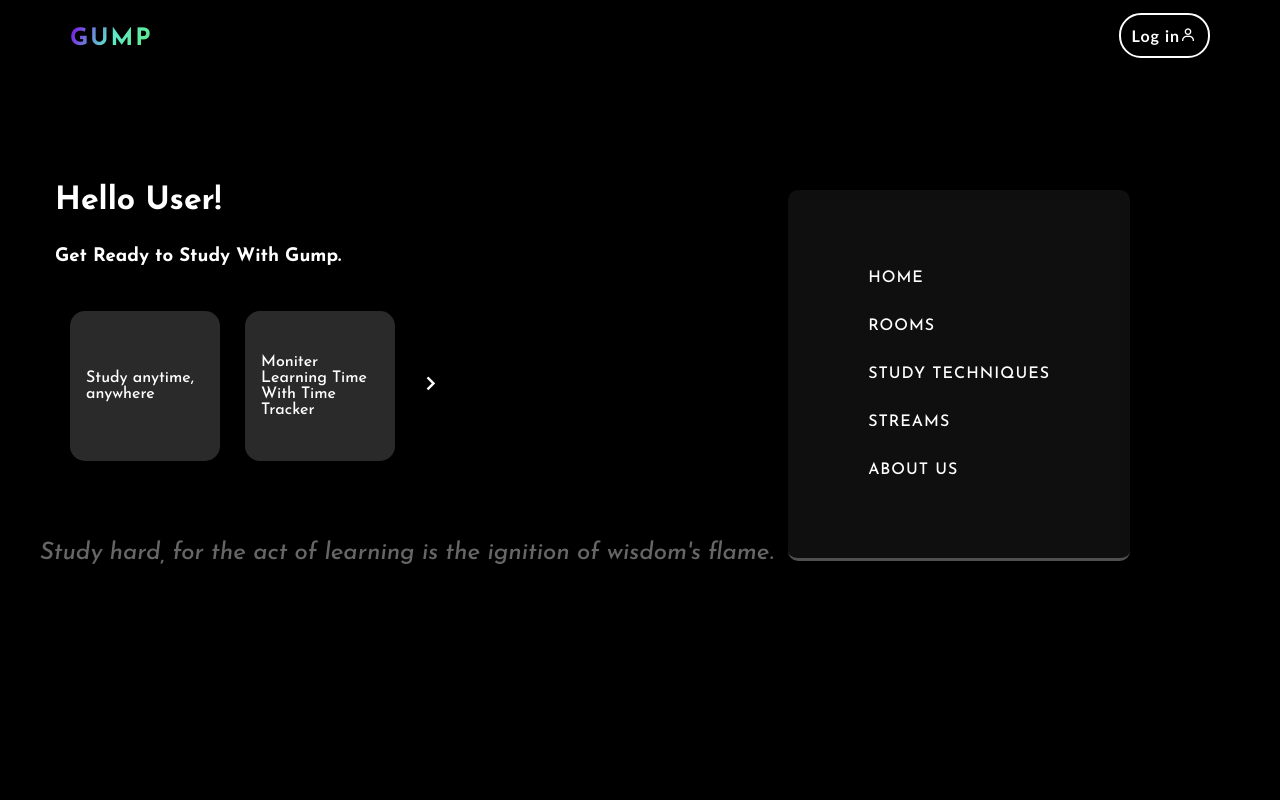
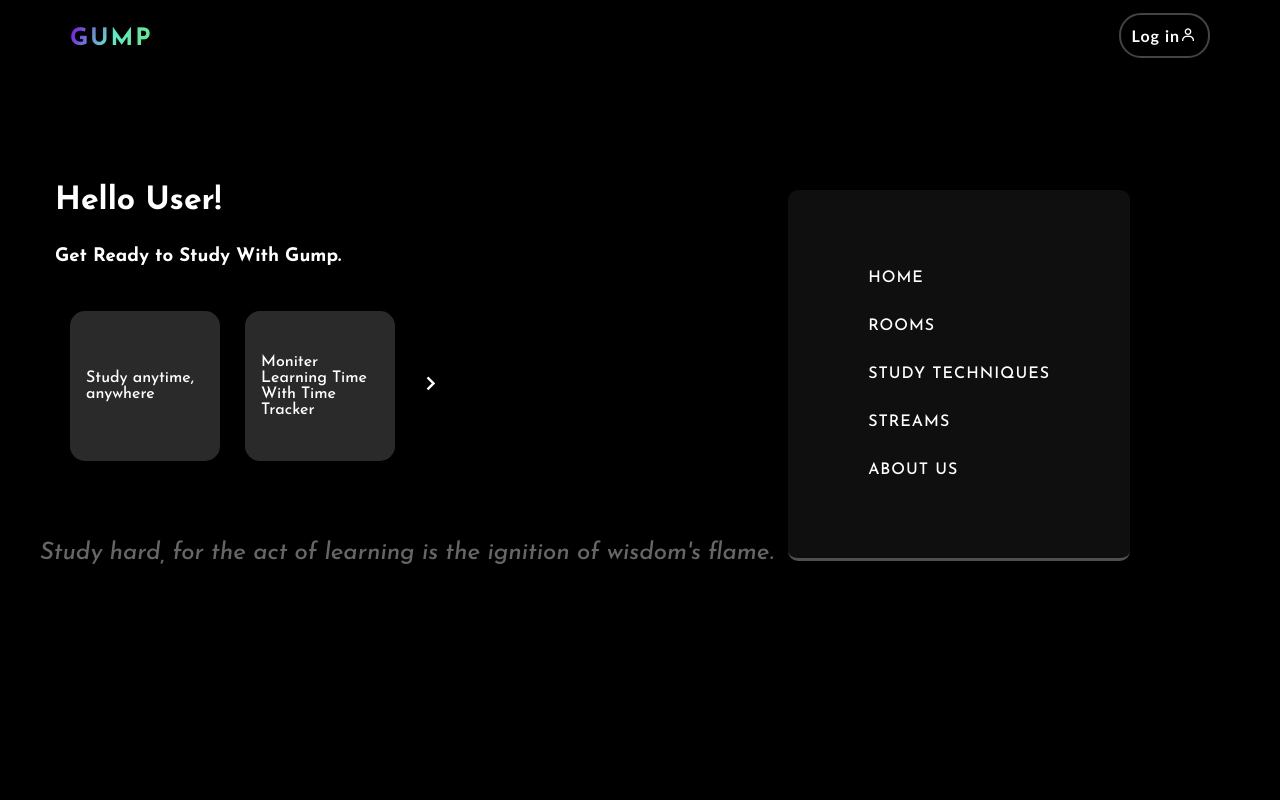
Before and after one commit to 46775/project_gump, a PHP site: page / in a window 1280 px wide. Run offline with PHP 8.4, Linux system fonts and the light colour scheme.

Commit message:
updated all files

```diff
--- a/index.css
+++ b/index.css
@@ -17,7 +17,7 @@
   font-weight: 500;
   overflow: hidden;
   overflow-y: scroll;
-  background-color: #935656;
+  background-color: #804343;
   overflow: hidden;
   word-wrap: break-word;
 }
@@ -49,7 +49,7 @@
   background-color: transparent;
   font-weight: bolder;
   font-size: medium;
-  border: 2px solid white;
+  border: 2px solid rgb(68, 68, 68);
   border-radius: 22px;
   padding: 11px;
   margin-right: 60px;
@@ -188,7 +188,7 @@
 
 .navbar button:hover {
   color: rgb(255, 255, 255);
-  background-color: rgb(41, 41, 41);
+  background-color: rgb(50, 50, 50);
   border: none;
   transition: background-color 1s ease;
   cursor: pointer;
--- a/index.html
+++ b/index.html
@@ -92,3 +92,7 @@
 </body>
 
 </html>
+
+<html>
+
+</html>
--- a/quote.js
+++ b/quote.js
@@ -1,7 +1,7 @@
 document.addEventListener("DOMContentLoaded", function() {
     const quotes = [
       " Study hard, for the act of learning is the ignition of wisdom's flame.",
-      " Focus is the flashlight guiding you through the maze of knowledge.",
+      "Focus is the flashlight guiding you through the maze of knowledge.",
       " In the realm of online study, the world becomes your classroom and curiosity your compass.",
       " Every moment spent studying is an investment in the future you envision.",
       " Distractions fade when determination takes the lead in the dance of focus.",
@@ -21,5 +21,5 @@
 
     changeQuote();
 
-    setInterval(changeQuote, 20000);
+    setInterval(changeQuote, 5000);
   });
```
